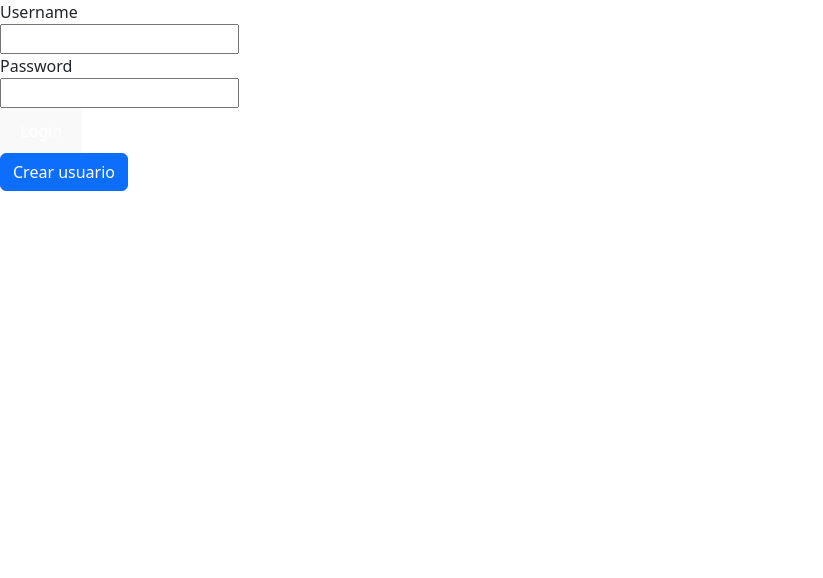
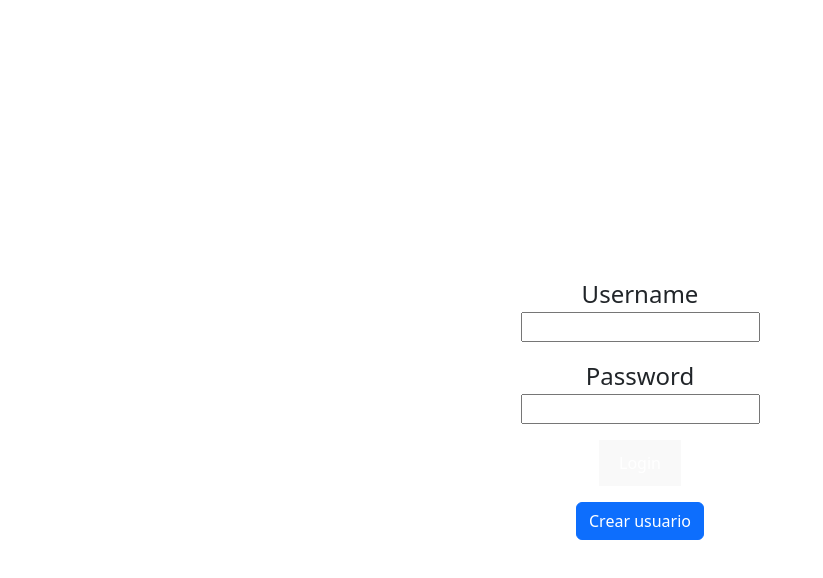
Before and after one commit to mtostado19/Evaluacion-Fullstack, a React (Vite) app in the folder frontend/TaskManager/: page / in a window 1280 px wide. Shown: the top 578 px of the page, without its empty margins (0-823 px from the left). Built offline with nearby package versions, Linux system fonts and the light colour scheme.

Commit message:
Redux tasks corregido, cambios UI y avances con tasks del usuario

```diff
--- a/frontend/TaskManager/src/App.css
+++ b/frontend/TaskManager/src/App.css
@@ -1,42 +1,7 @@
-/* #root {
+
+#root {
   max-width: 1280px;
   margin: 0 auto;
   padding: 2rem;
   text-align: center;
 }
-
-.logo {
-  height: 6em;
-  padding: 1.5em;
-  will-change: filter;
-  transition: filter 300ms;
-}
-.logo:hover {
-  filter: drop-shadow(0 0 2em #646cffaa);
-}
-.logo.react:hover {
-  filter: drop-shadow(0 0 2em #61dafbaa);
-}
-
-@keyframes logo-spin {
-  from {
-    transform: rotate(0deg);
-  }
-  to {
-    transform: rotate(360deg);
-  }
-}
-
-@media (prefers-reduced-motion: no-preference) {
-  a:nth-of-type(2) .logo {
-    animation: logo-spin infinite 20s linear;
-  }
-}
-
-.card {
-  padding: 2em;
-}
-
-.read-the-docs {
-  color: #888;
-} */
--- /dev/null
+++ b/frontend/TaskManager/src/components/CardsTask.jsx
@@ -0,0 +1,26 @@
+import Card from 'react-bootstrap/Card';
+
+const CardsTasks = (props) => {
+
+    const { titulo, descripcion, estado_actual } = props
+    return (
+        <Card
+            bg={"Primary".toLowerCase()}
+            key={"Primary"}
+            text={"Primary".toLowerCase() === 'light' ? 'dark' : 'white'}
+            style={{ width: '18rem' }}
+            className="mb-2"
+        >
+            <Card.Header>{estado_actual}</Card.Header>
+            <Card.Body>
+                <Card.Title> {titulo} </Card.Title>
+                <Card.Text>
+                    {descripcion}
+                </Card.Text>
+            </Card.Body>
+        </Card>
+
+    )
+}
+
+export default CardsTasks
--- a/frontend/TaskManager/src/features/tasks/tasksSlice.js
+++ b/frontend/TaskManager/src/features/tasks/tasksSlice.js
@@ -9,12 +9,15 @@ export const taskSlice = createSlice({
     initialState,
     reducers: {
         addTaskReducer: (state, action) => {
+            const exists = state.allTasksList.find(task => task.id === action.payload.id)
+            if (!exists) {
                 state.allTasksList.push({
                     id: action.payload.id,
                     titulo: action.payload.titulo,
                     descripcion: action.payload.descripcion,
                     estado_actual: action.payload.estado_actual
                 })
+            }
         },
         updateTaskReducer: (state, action) => {
             const { id, titulo, descripcion, estado_actual } = action.payload
--- a/frontend/TaskManager/src/index.css
+++ b/frontend/TaskManager/src/index.css
@@ -1,11 +1,11 @@
-/* :root {
+:root {
   font-family: system-ui, Avenir, Helvetica, Arial, sans-serif;
   line-height: 1.5;
   font-weight: 400;
 
-  color-scheme: light dark;
-  color: rgba(255, 255, 255, 0.87);
-  background-color: #242424;
+  /* color-scheme: light dark; */
+  /* color: rgba(255, 255, 255, 0.87); */
+  /* background-color: #242424; */
 
   font-synthesis: none;
   text-rendering: optimizeLegibility;
@@ -13,14 +13,6 @@
   -moz-osx-font-smoothing: grayscale;
 }
 
-a {
-  font-weight: 500;
-  color: #646cff;
-  text-decoration: inherit;
-}
-a:hover {
-  color: #535bf2;
-}
 
 body {
   margin: 0;
@@ -33,7 +25,7 @@ body {
 h1 {
   font-size: 3.2em;
   line-height: 1.1;
-} */
+}
 
 button {
   border-radius: 8px;
--- a/frontend/TaskManager/src/pages/Login/LoginForm.jsx
+++ b/frontend/TaskManager/src/pages/Login/LoginForm.jsx
@@ -4,6 +4,7 @@ import { login } from "../../services/auth/auth"
 import { useDispatch, useSelector } from 'react-redux'
 import { loginReducer, logoutReducer } from "../../features/auth/authSlice"
 import { useNavigate } from "react-router-dom"
+import './LoginForm.modules.css'
 
 const LoginForm = () => {
 
@@ -24,20 +25,25 @@ const LoginForm = () => {
     }
 
     return(
-        <div>
-            <div>
-                Username
+        <div className="form-login">
+            <div className="form-login-fields">
+                <div className="form-login-labels">
+                    Username
+                </div>
                 <div>
                     <input id='inputUsername' type="text" onChange={(e) => setUsername(e.target.value)}/>
                 </div>
             </div>
             <div>
-                Password
+                <div className="form-login-labels">
+                    Password
+
+                </div>
                 <div>
                     <input id='inputPassword' type="password" onChange={(e) => setPassword(e.target.value)}/>
                 </div>
             </div>
-            <div>
+            <div className="form-btn-login">
                 <Button onClick={handleLogin} text={'Login'}></Button>
             </div>
         </div>
--- a/frontend/TaskManager/src/pages/Login/LoginForm.modules.css
+++ b/frontend/TaskManager/src/pages/Login/LoginForm.modules.css
@@ -0,0 +1,12 @@
+
+.form-btn-login {
+    margin: 1rem;
+}
+
+.form-login-labels {
+    font-size: 1.5rem;
+}
+
+.form-login-fields {
+    margin: 1rem;
+}
--- a/frontend/TaskManager/src/pages/UserTasks/CreateTask.jsx
+++ b/frontend/TaskManager/src/pages/UserTasks/CreateTask.jsx
@@ -32,7 +32,7 @@ function Example() {
         const res = await postTask(token, data)
         console.log("res here", res)
         if (res.data !== null) {
-            dispatch(addTaskReducer(res))
+            dispatch(addTaskReducer(data))
         }
 
         handleClose();
--- /dev/null
+++ b/frontend/TaskManager/src/pages/UserTasks/UserTasksCardList.jsx
@@ -0,0 +1,28 @@
+import { useEffect, useState } from 'react';
+import { useDispatch, useSelector } from 'react-redux'
+import CardsTasks from '../../components/CardsTask';
+
+function UserTasksCardList(props) {
+
+    const { allTasksList } = useSelector((state) => state.tasks)
+
+    const [estado, setEstado] = useState('')
+    const [titulo, setTitulo] = useState('')
+    const [descripcion, setDescripcion] = useState('')
+
+    console.log("INSIDE LIST", allTasksList)
+
+    return (
+        <>
+            {allTasksList.map((item) => (
+                <CardsTasks
+                    titulo={item.titulo}
+                    descripcion={item.descripcion}
+                    estado_actual={item.estado_actual}
+                ></CardsTasks>
+            ))}
+        </>
+    );
+}
+
+export default UserTasksCardList;
--- a/frontend/TaskManager/src/pages/UserTasks/UserTasksPage.jsx
+++ b/frontend/TaskManager/src/pages/UserTasks/UserTasksPage.jsx
@@ -4,11 +4,13 @@ import { useEffect } from 'react'
 import { useNavigate } from "react-router-dom"
 import { getUserTasks } from '../../services/tasks/task.api'
 import CreateTask from './CreateTask'
-
+import { addTaskReducer } from '../../features/tasks/tasksSlice'
+import UserTasksCardList from './UserTasksCardList'
 
 const UserTasksPage = () => {
 
     const { isAuth, user, token } = useSelector((state) => state.auth)
+    const { allTasksList } = useSelector((state) => state.tasks)
     const dispatch = useDispatch()
     const navigate = useNavigate()
 
@@ -19,16 +21,30 @@ const UserTasksPage = () => {
         async function load() {
             console.log("load")
             const res = await getUserTasks(token, user.id)
-            console.log(res)
+            res.forEach(element => {
+                dispatch(addTaskReducer(element))
+            });
+
         }
         load()
     }, [])
+
+    useEffect(() => {
+        console.log("alltask", allTasksList)
+    }, [allTasksList])
 
 
     return(
         <div>
             <CreateTask></CreateTask>
-            user stuff here
+            {/* <div>
+                {allTasksList.map((item) => (
+                    <div key={item.id}>
+                        titulo {item.titulo}
+                    </div>
+                ))}
+            </div> */}
+            <UserTasksCardList></UserTasksCardList>
         </div>
     )
 }
```
Lines whose indentation alone changed are shown as unchanged.
